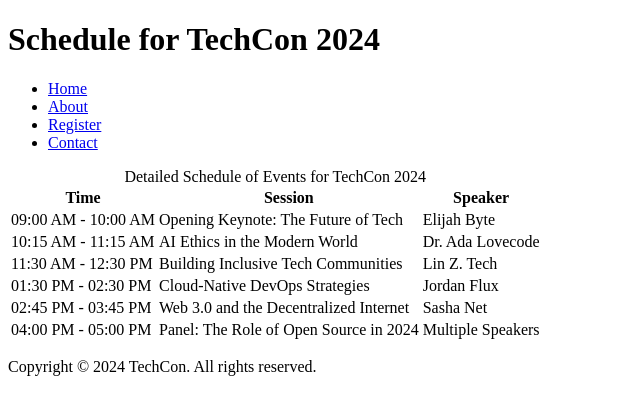
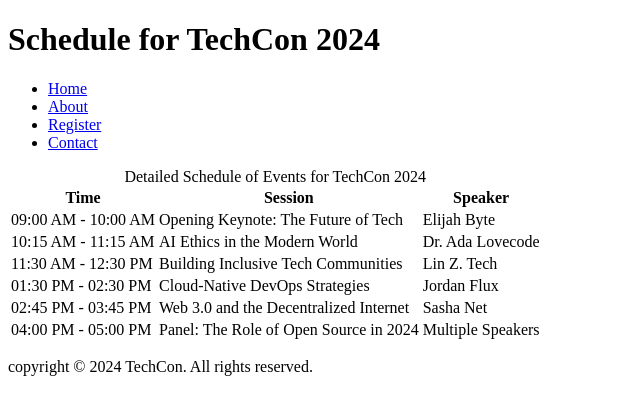
Before and after one commit to Kendiva52/TechCon_HTML, a plain HTML site: page techcon_website/schedule.html in a window 1280 px wide. Shown: the full height of the page, 0-640 px from the left. Drawn offline with Linux system fonts and the light colour scheme.

Commit message:
Update schedule.html

```diff
--- a/techcon_website/schedule.html
+++ b/techcon_website/schedule.html
@@ -65,7 +65,7 @@
     </main>
 
     <footer>
-        <p>Copyright &copy; 2024 TechCon. All rights reserved.</p>
+        <p>copyright &copy; 2024 TechCon. All rights reserved.</p>
     </footer>
 
 </body>
```
